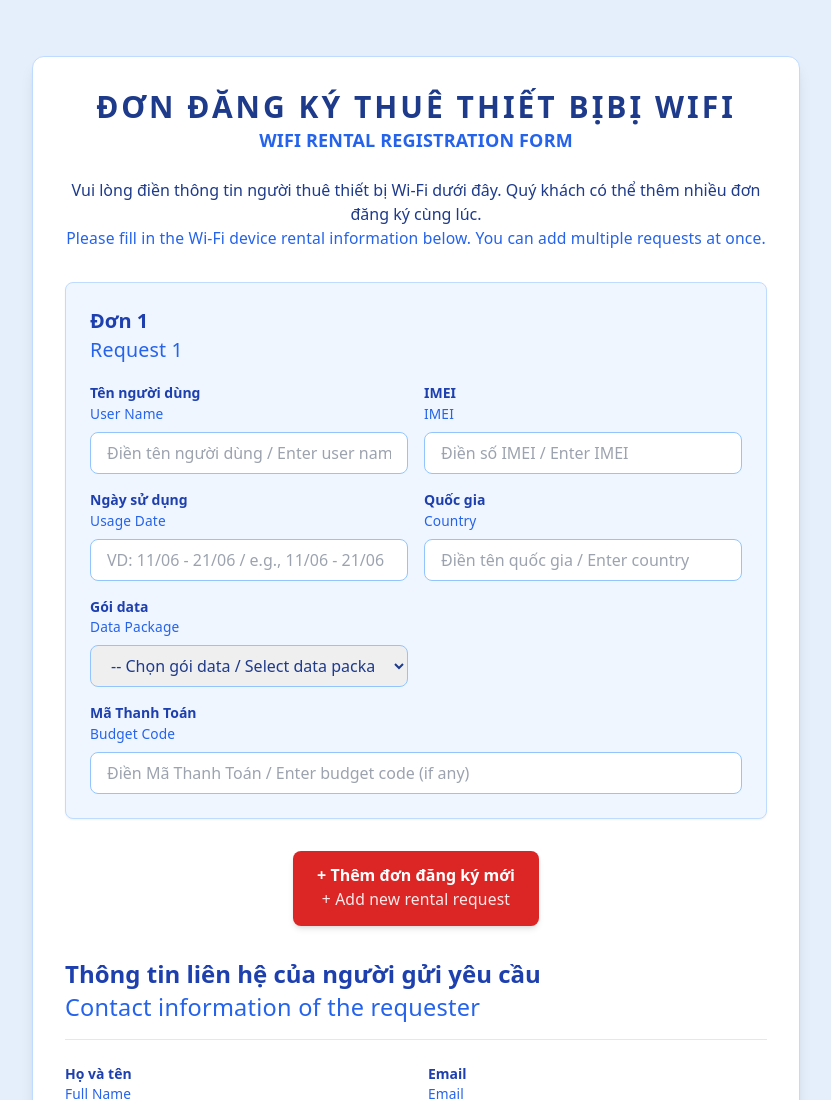
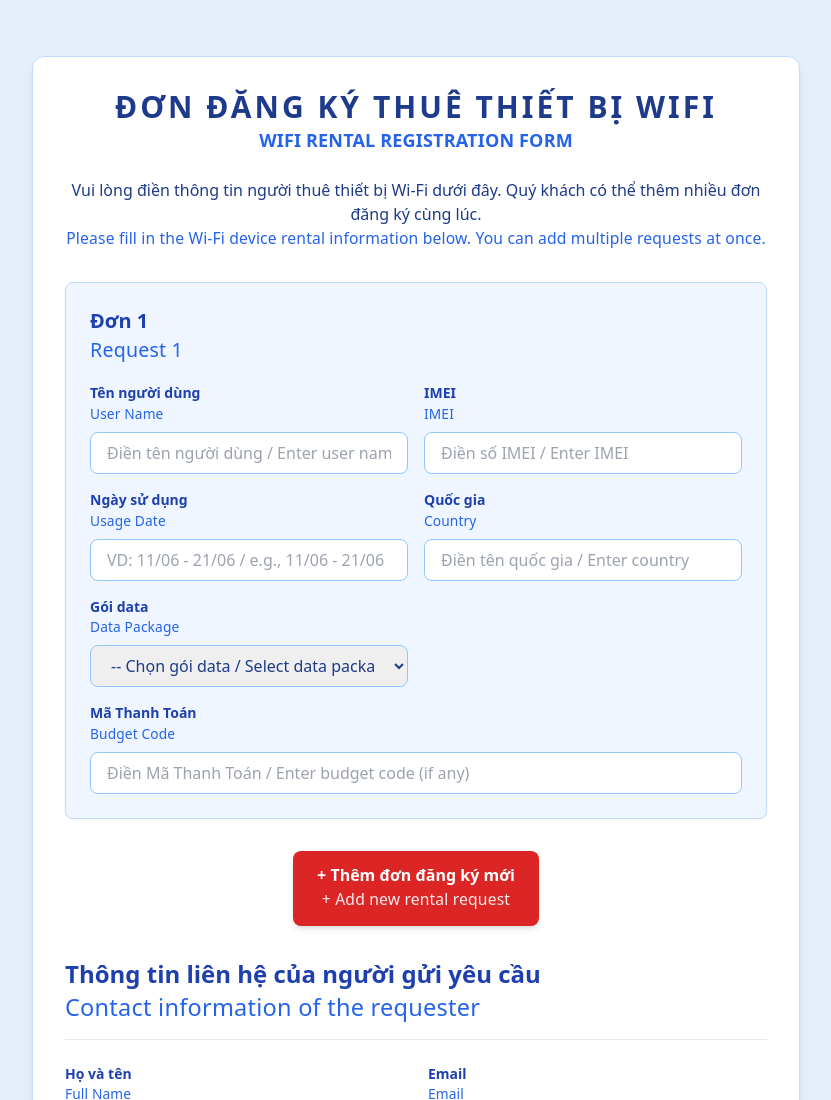
Before and after one commit to MayaVietNam/TOYOTA, a plain HTML site: page index.html in a window 1280 px wide. Shown: the top 1100 px of the page, without its empty margins (224-1055 px from the left). Drawn offline with nearby package versions, Linux system fonts and the light colour scheme.

Commit message:
Update index.html

```diff
--- a/index.html
+++ b/index.html
@@ -38,7 +38,7 @@
 <body class="p-4 sm:p-8">
     <div class="max-w-3xl mx-auto bg-white p-6 sm:p-8 rounded-xl shadow-lg border border-blue-200 mt-6">
         <h1 class="text-3xl font-extrabold text-center text-blue-900 mb-6 tracking-widest uppercase">
-            ĐƠN ĐĂNG KÝ THUÊ THIẾT BỊBỊ WIFI
+            ĐƠN ĐĂNG KÝ THUÊ THIẾT BỊ WIFI
             <br>
             <span class="text-lg font-bold label-en uppercase">WIFI RENTAL REGISTRATION FORM</span>
         </h1>
```
